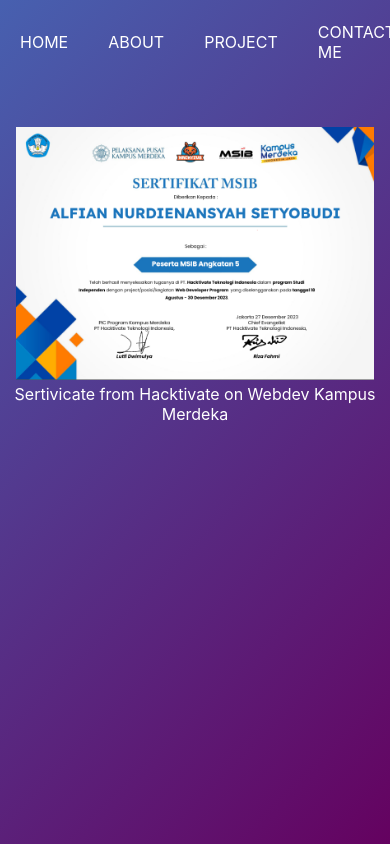
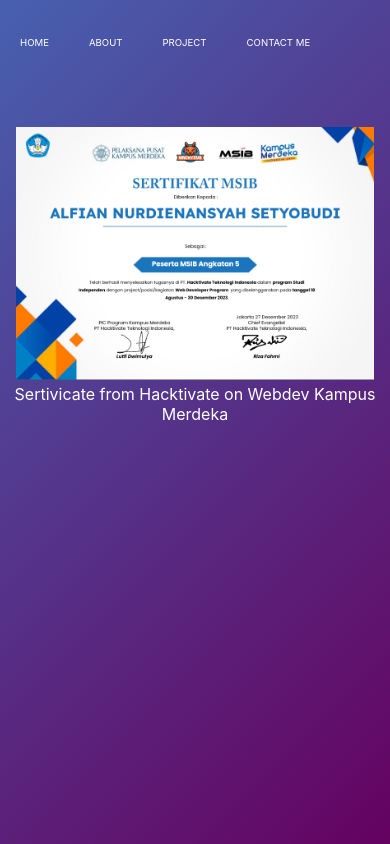
Before and after one commit to SAONE123/Portofolio, a React (Create React App) app: page /About in a window 390 px wide. Shown: the top 844 px of the page. Built offline with nearby package versions, Linux system fonts and the light colour scheme.

Commit message:
responsive

```diff
--- a/src/component/component.css
+++ b/src/component/component.css
@@ -331,6 +331,11 @@
 }
 
 @media screen and (max-width:700px) {
+
+    ul a {
+        font-size: 60%
+    }
+
     .iconscontainer {
         padding: 0 18vw;
     }
```
